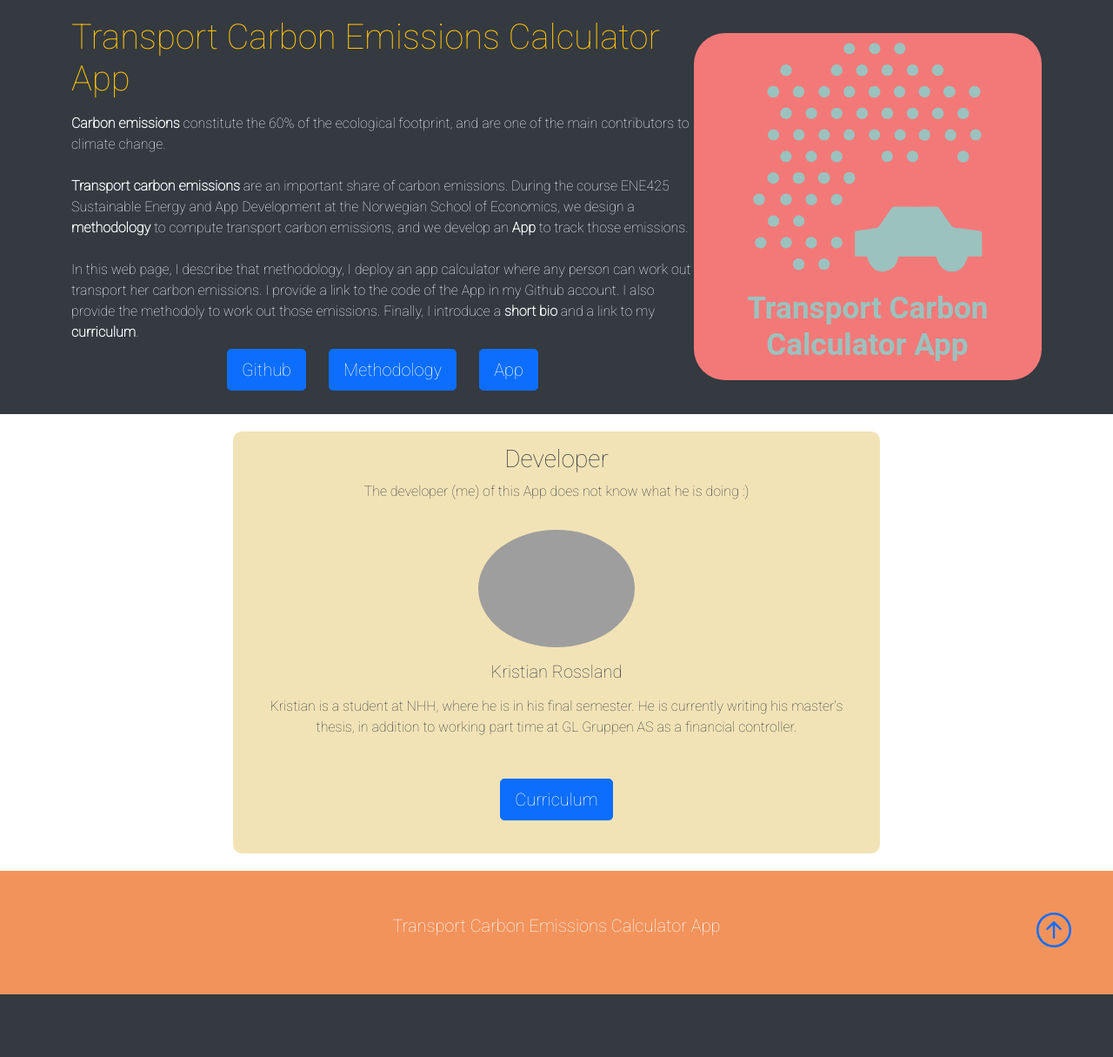
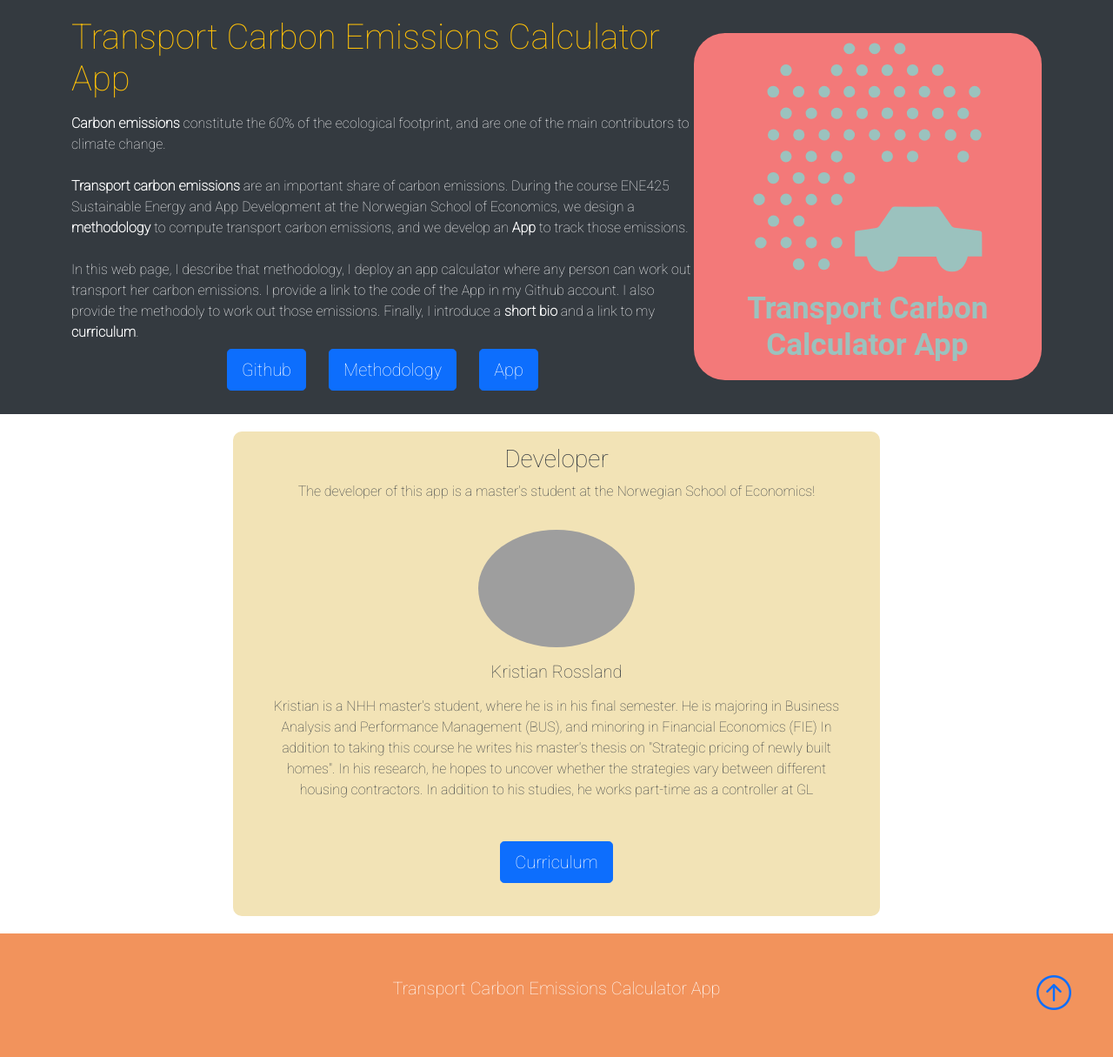
Before and after one commit to Krossland97/ene425-2022-app-kristiansr, a Flask app: page / in a window 1280 px wide. Shown: the part 61-1276 px from the top of the page at 87% size. Before the commit the page ends 1204 px from the top, so only its background shows below. Run offline with Flask 2, Linux system fonts and the light colour scheme; some libraries are stand-ins or nearby versions; grey boxes are pictures that could not be loaded.

Commit message:
Update home.html

```diff
--- a/templates/home.html
+++ b/templates/home.html
@@ -42,7 +42,7 @@
                 </div>
                 <div class="box">
                     <h3 class="text-center", style="color=#343a40;">Developer</h3>
-                    <p class="color=#343a40">The developer (me) of this App does not know what he is doing :)
+                    <p class="color=#343a40">The developer of this app is a master's student at the Norwegian School of Economics!
                     </p>
 
                     <div class="card-body text-center">
@@ -51,9 +51,11 @@
                              alt="", style="max-width: 180px; max-height: 180px"
                         />
                         <h5 class="card-title mb-3">Kristian Rossland</h5>
-                        <p class="card-text">Kristian is a student at NHH, where he is in his final semester.
-                            He is currently writing his master's thesis, in addition to working part time at GL Gruppen AS
-                            as a financial controller.
+                        <p class="card-text">Kristian is a NHH master's student, where he is in his final semester.
+                            He is majoring in Business Analysis and Performance Management (BUS), and minoring in Financial Economics (FIE)
+                            In addition to taking this course he writes his master's thesis on "Strategic pricing of newly built homes".
+                            In his research, he hopes to uncover whether the strategies vary between different housing contractors.
+                            In addition to his studies, he works part-time as a controller at GL
                         </p>
                         </br>
                         <div class="container_buttons_developer">
```
